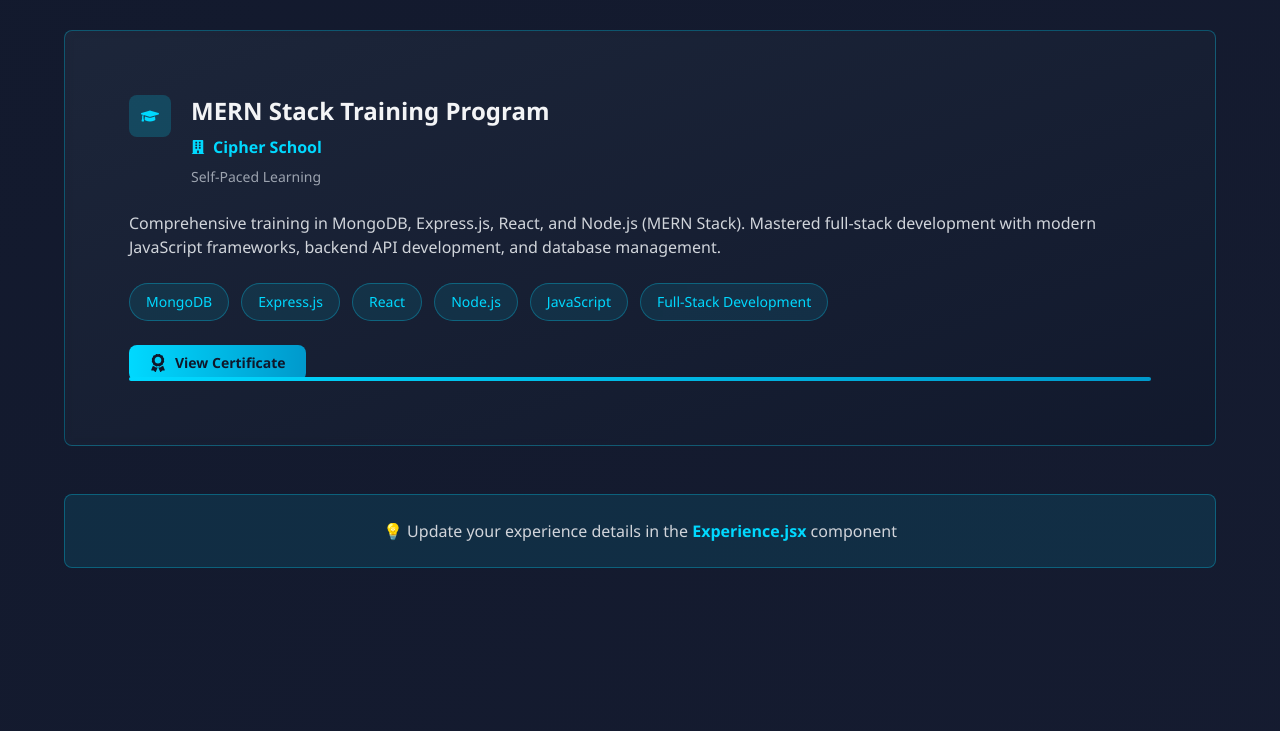
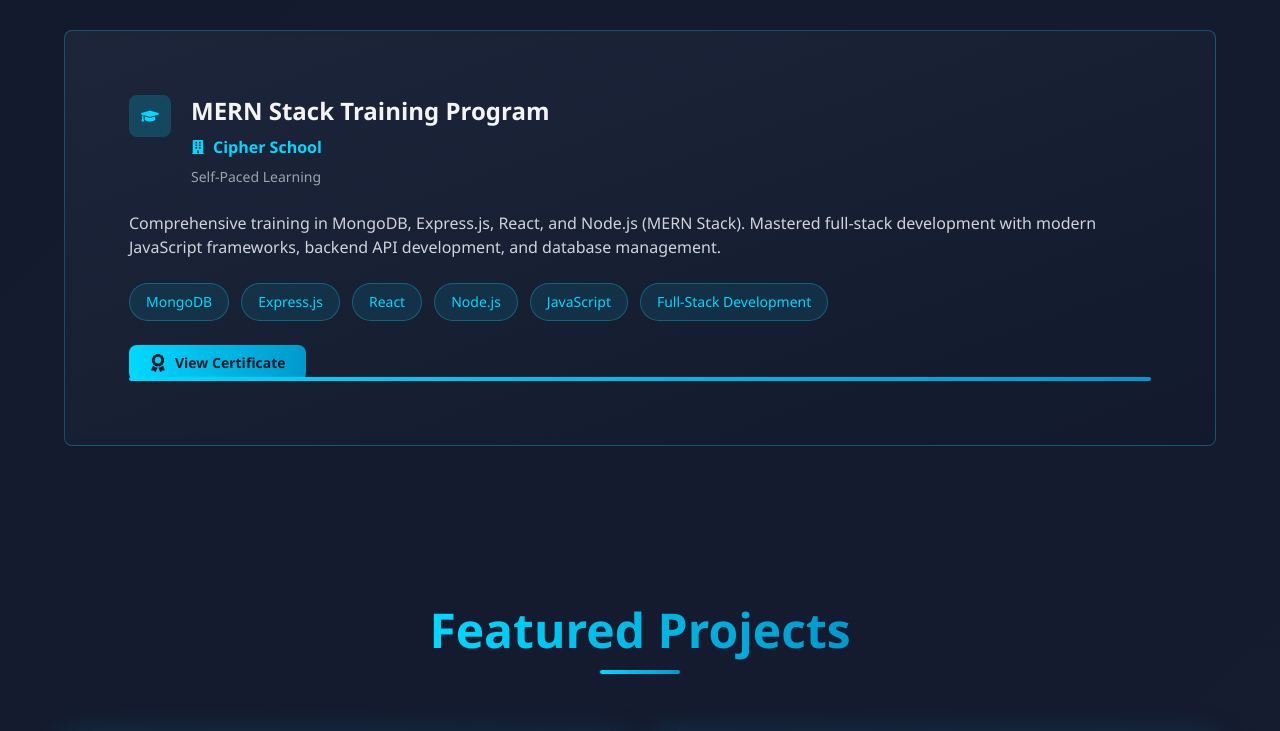
Before and after one commit to MarutiNandan2796/Maruti-Portfolio, a React (Vite) app in the folder Desktop/portfolio/: page / in a window 1280 px wide. Shown: the part 3420-4151 px from the top of the page. Built offline with nearby package versions, Linux system fonts and the light colour scheme.

Commit message:
Remove edit instructions notification from Experience section

```diff
--- a/Desktop/portfolio/src/components/Experience.jsx
+++ b/Desktop/portfolio/src/components/Experience.jsx
@@ -170,18 +170,6 @@
           })}
         </motion.div>
 
-        {/* Edit Instructions */}
-        <motion.div
-          initial={{ opacity: 0, y: 20 }}
-          whileInView={{ opacity: 1, y: 0 }}
-          transition={{ duration: 0.6, delay: 0.4 }}
-          className="mt-12 p-6 bg-primary/10 border border-primary/30 rounded-lg text-center"
-        >
-          <p className="text-gray-700 dark:text-gray-300 text-sm md:text-base">
-            💡 Update your experience details in the <span className="text-primary font-semibold">Experience.jsx</span> component
-          </p>
-        </motion.div>
-
         {/* Certificate Modal */}
         <AnimatePresence>
           {showCertificate && (
```
